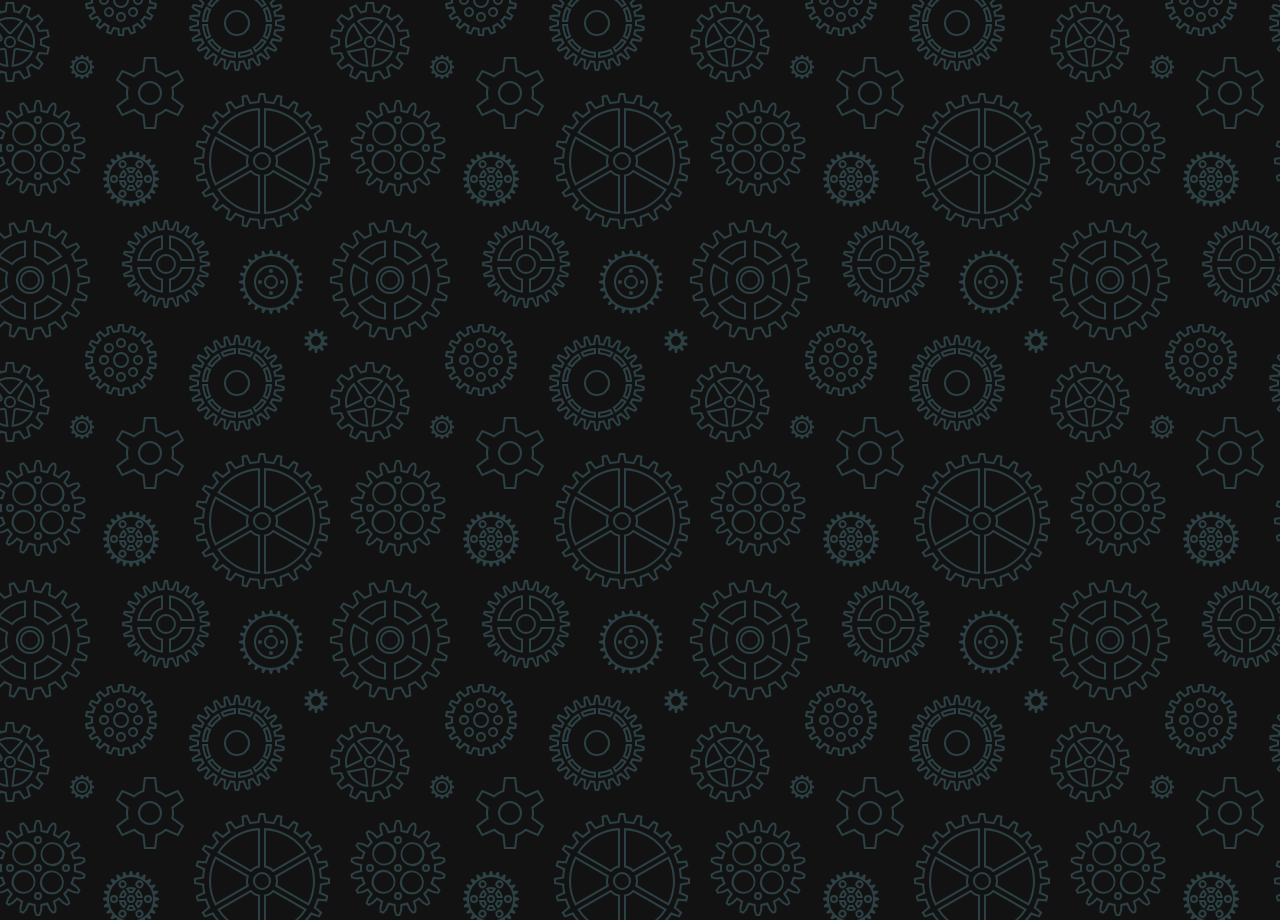
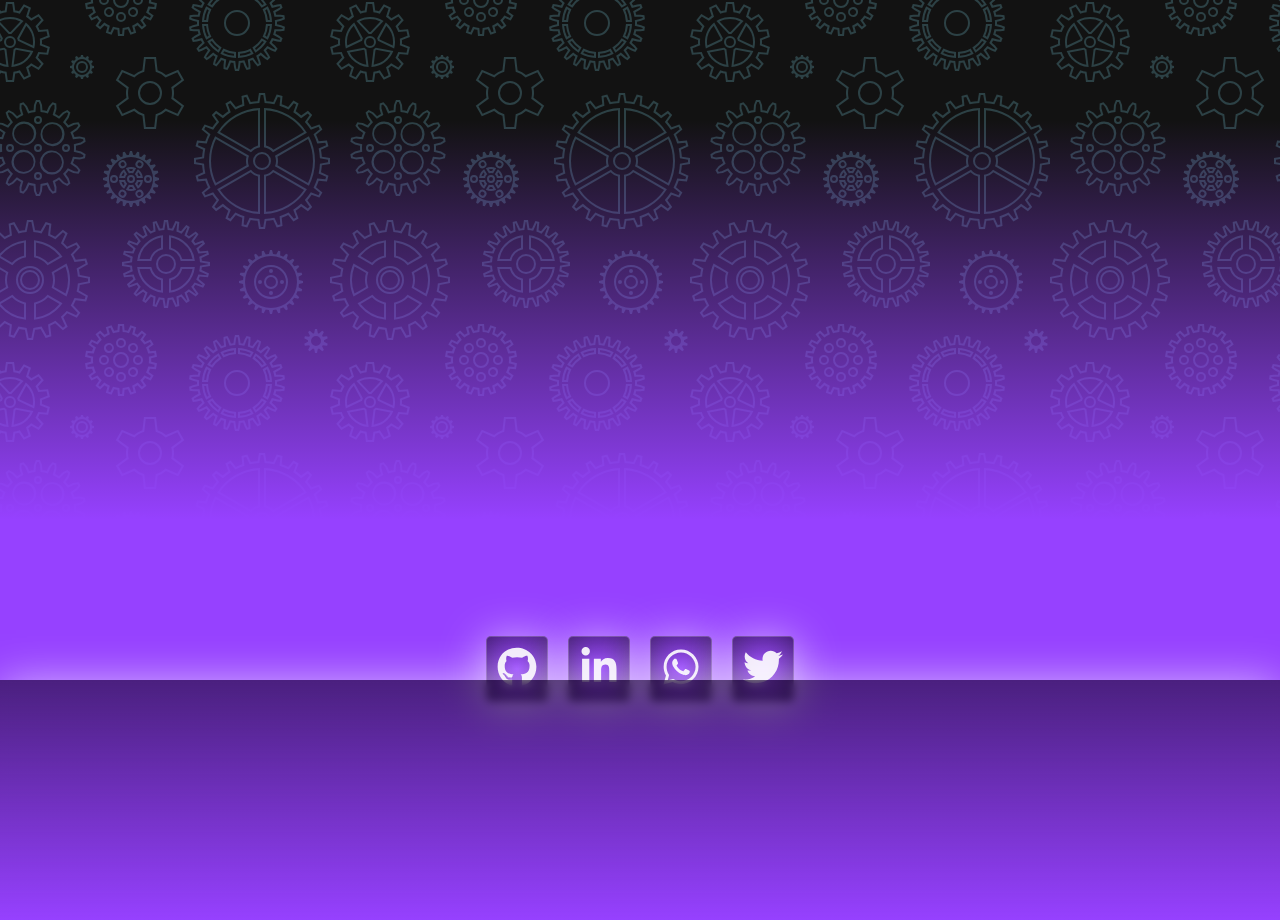
Before and after one commit to vibin-230/darkmode-lightmode, a React (Create React App) app: page / in a window 1280 px wide. Shown: the part 2280-3200 px from the top of the page. Built offline with nearby package versions, Linux system fonts and the light colour scheme.

Commit message:
added animation to contacts page

```diff
--- a/src/App.css
+++ b/src/App.css
@@ -51,7 +51,7 @@ a:hover {
 }
 #contacts {
   width: 100%;
-  min-height: 100vh;
+  height: 100vh;
   display: flex;
   justify-content: center;
   align-items: center;
--- a/src/contacts/Contacts.css
+++ b/src/contacts/Contacts.css
@@ -0,0 +1,74 @@
+@import "../index.css";
+
+.contacts-parent-container {
+  position: relative;
+  display: flex;
+  justify-content: center;
+  align-items: center;
+  width: 100%;
+  height: 100%;
+  background: linear-gradient(to bottom, transparent, var(--primary-color) 50%);
+  /* var(--primary-color); */
+}
+
+.contacts-bottom-mirror {
+  position: absolute;
+  bottom: 0;
+  width: 100%;
+  height: 30%;
+  background: linear-gradient(
+    to bottom,
+    var(--nav-background),
+    var(--primary-color)
+  );
+  backdrop-filter: blur(4px);
+  z-index: 10;
+
+  box-shadow: 0 5px 45px var(--on-background-alt);
+}
+
+.contacts-icons-container {
+  display: flex;
+  height: fit-content;
+  bottom: 26%;
+  position: absolute;
+}
+
+.icon {
+  position: relative;
+  padding: 10px;
+  top: 0;
+  border-radius: 5px;
+  border: 1px solid rgba(255, 255, 255, 0.2);
+  margin: 10px;
+  background: radial-gradient(
+    circle,
+    var(--primary-color),
+    var(--nav-background)
+  );
+  box-shadow: 0 5px 45px var(--on-background-alt);
+  z-index: 1;
+  overflow: hidden;
+  transition: top 0.3s, z-index 0.3s, transform 0.3s;
+  transition-delay: 0.3s, 0.3s, 0s;
+}
+.icon:hover {
+  top: -32px;
+  transform: translateY(32px);
+  z-index: 11;
+  transition-delay: 0s, 0s, 0.3s;
+}
+.icon::before {
+  content: "";
+  position: absolute;
+  top: 0;
+  left: 0;
+  width: 30px;
+  height: 100%;
+  background-color: rgba(255, 255, 255, 0.5);
+  transition: 0.5s;
+  transform: skewX(45deg) translateX(100px);
+}
+.icon:hover::before {
+  transform: skewX(45deg) translateX(-100px);
+}
--- a/src/contacts/Contacts.js
+++ b/src/contacts/Contacts.js
@@ -1,7 +1,26 @@
 import React from "react";
+import { FaGithub, FaLinkedinIn, FaWhatsapp, FaTwitter } from "react-icons/fa";
 
 import "./Contacts.css";
 
 export const Contacts = () => {
-  return <div></div>;
+  return (
+    <div className="contacts-parent-container">
+      <div className="contacts-icons-container">
+        <span className="icon">
+          <FaGithub size="2.5rem" />
+        </span>
+        <span className="icon">
+          <FaLinkedinIn size="2.5rem" />
+        </span>
+        <span className="icon">
+          <FaWhatsapp size="2.5rem" />
+        </span>
+        <span className="icon">
+          <FaTwitter size="2.5rem" />
+        </span>
+      </div>
+      <div className="contacts-bottom-mirror"></div>
+    </div>
+  );
 };
```
